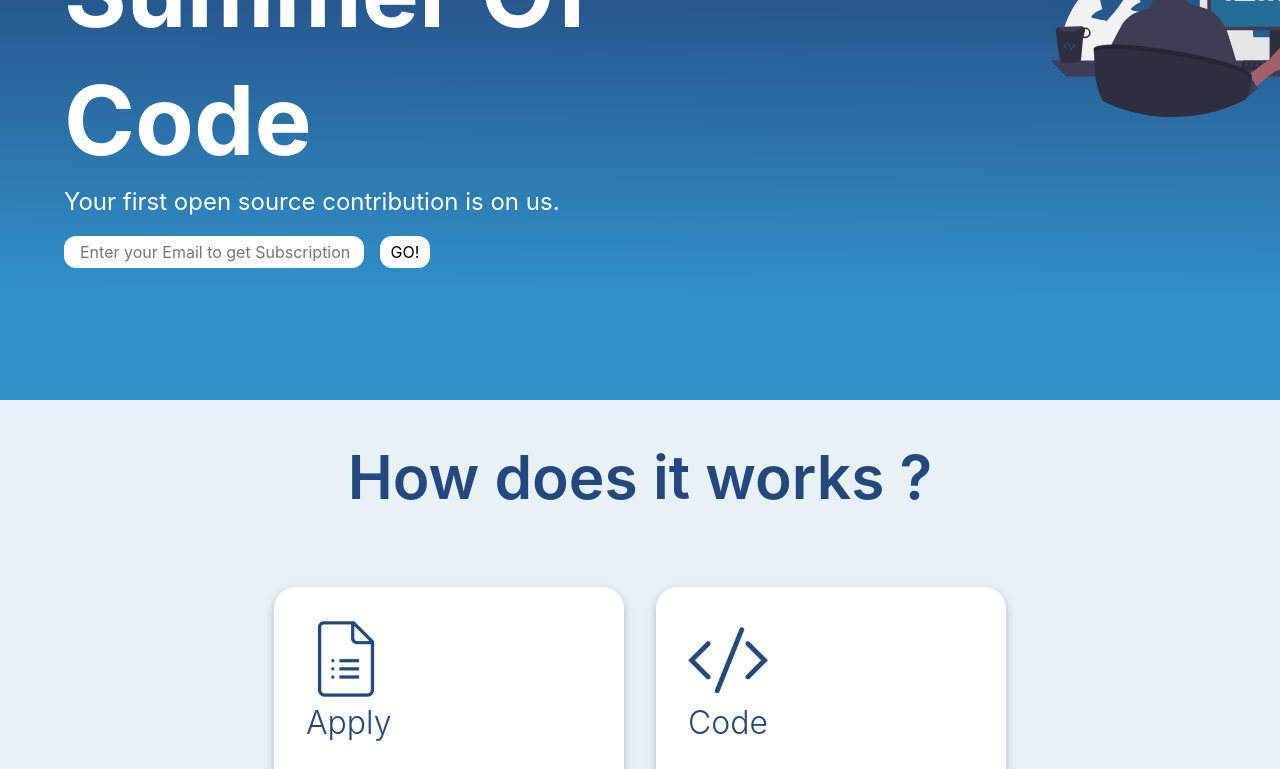
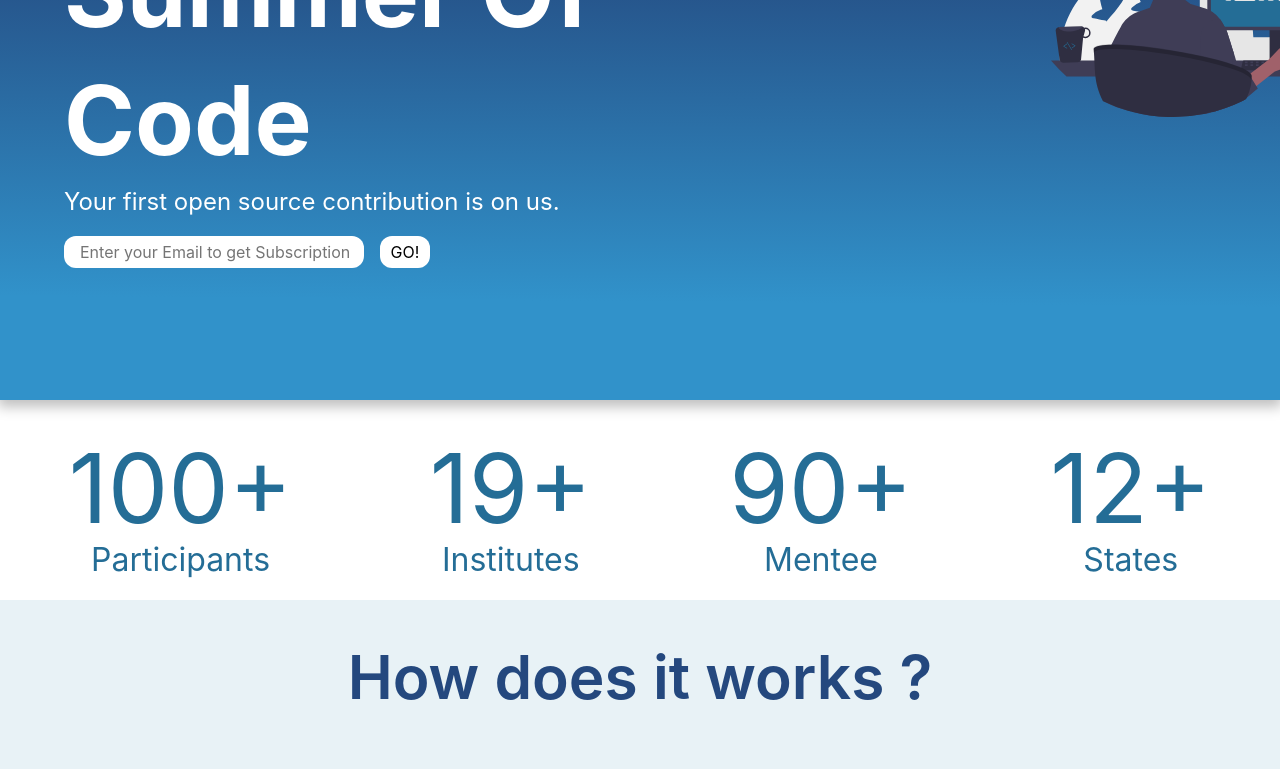
Before and after one commit to hrik2001/psoc2022-landing, a Next.js app: page / in a window 1280 px wide. Shown: the part 400-1169 px from the top of the page. Built offline with nearby package versions, Linux system fonts and the light colour scheme.

Commit message:
added stats to index.tsx

```diff
--- a/pages/index.tsx
+++ b/pages/index.tsx
@@ -7,11 +7,18 @@ import WorkSection from "../components/WorkSection";
 import ProjectSection from "../components/ProjectSection";
 import Timeline from "../components/Timeline";
 import TestamonialSection from "../components/TestamonialSection";
+import Stats from "../components/Stats";
+import Data from '../data/Stats'
 
 const Home: NextPage = () => {
   return (
     <div className={styles.container}>
       <Hero />
+      <div className={styles.stats}>
+        {Data.map((data, index)=>{
+          return (<Stats key={index} {...data} />)
+        })}
+      </div>
       <WorkSection />
       <ProjectSection />
       <TestamonialSection />
```
